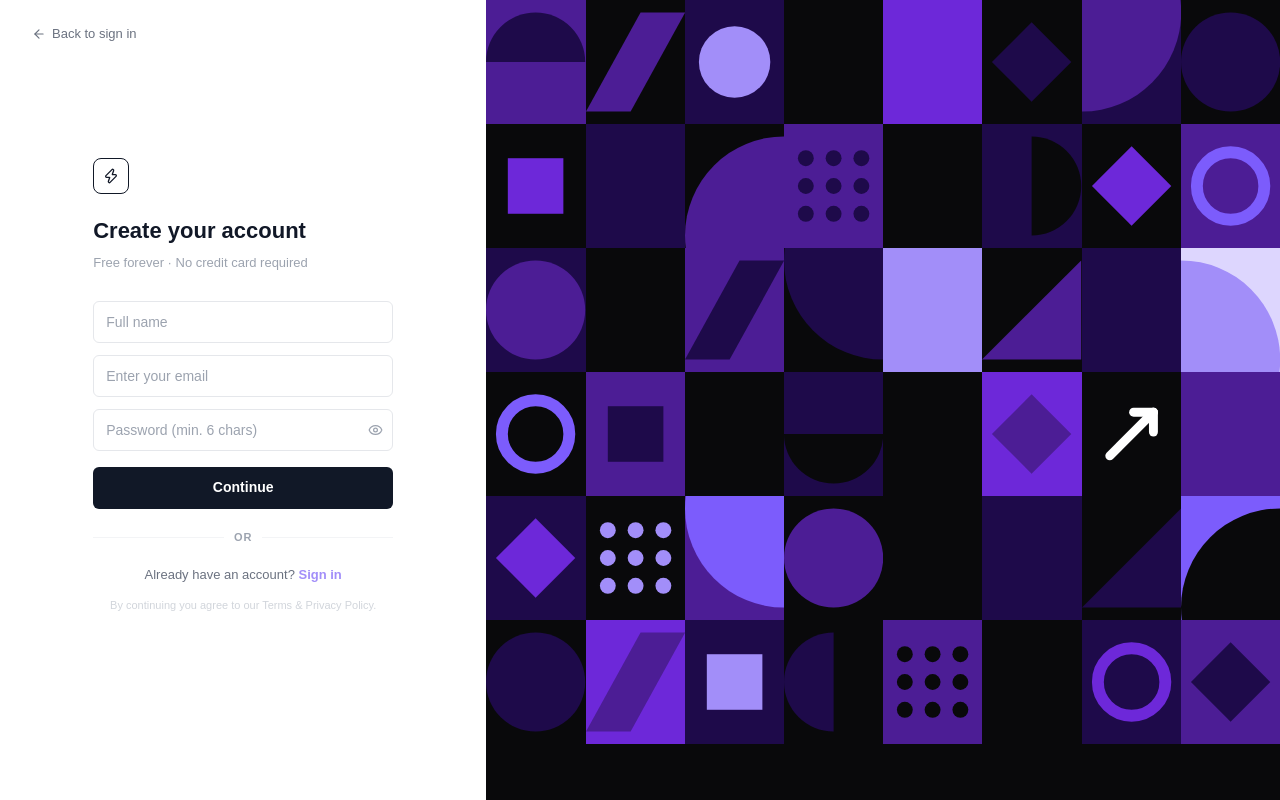
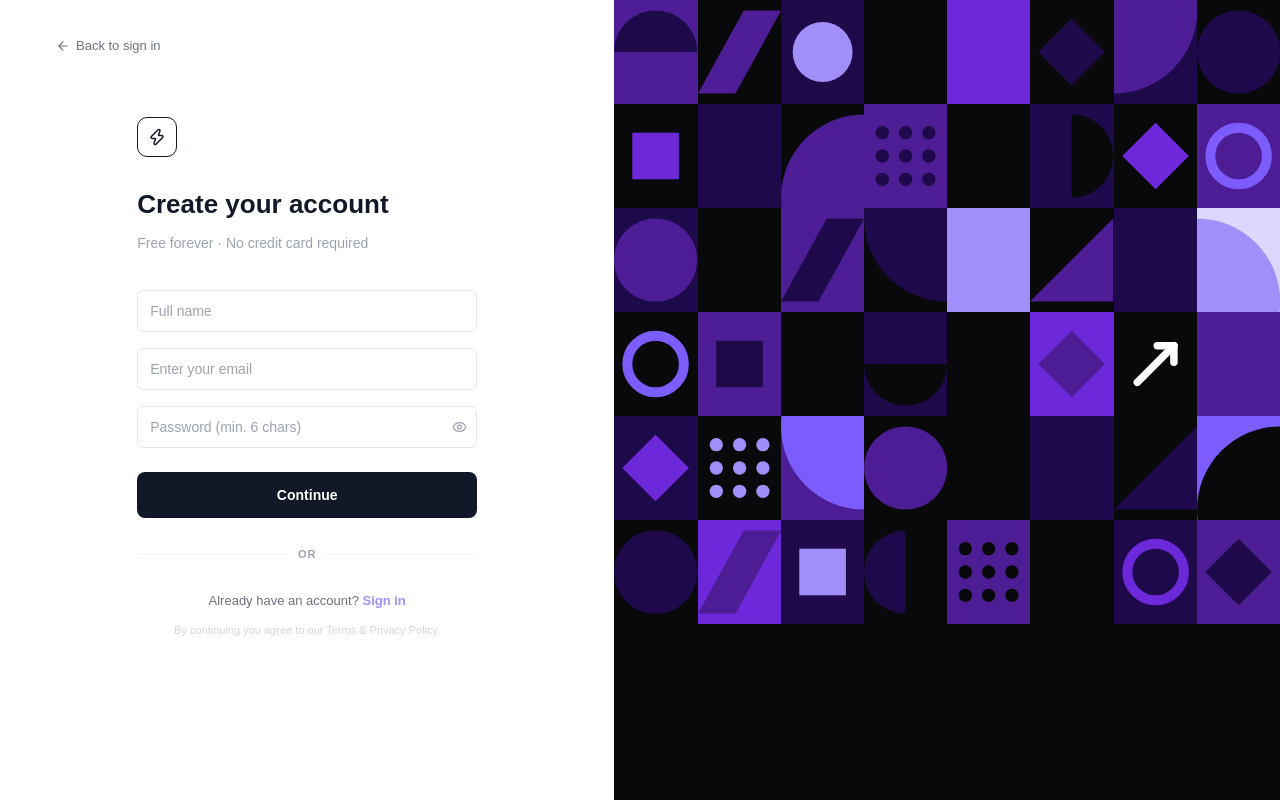
Before and after one commit to orphiclab/invoice-generator-, a Next.js app: page /register in a window 1280 px wide. Built offline with nearby package versions, Linux system fonts and the light colour scheme; a web font is replaced by a local one.

Commit message:
style: Increase whitespace on auth pages
- Widened left panel to 48% (was 38%)
- Increased padding around forms
- Increased gap between inputs
- Slightly larger title and icon

```diff
--- a/src/app/login/page.tsx
+++ b/src/app/login/page.tsx
@@ -128,23 +128,23 @@ export default function LoginPage() {
     <div style={{ display: 'flex', minHeight: '100vh', fontFamily: 'var(--font-fustat, system-ui, sans-serif)' }}>
 
       {/* ── Left: pure white form ── */}
-      <div style={{ flex: '0 0 38%', minWidth: 340, background: '#fff', display: 'flex', flexDirection: 'column', padding: '24px 32px' }}>
+      <div style={{ flex: '0 0 48%', minWidth: 420, background: '#fff', display: 'flex', flexDirection: 'column', padding: '36px 56px' }}>
         {/* Back link */}
         <Link href="/" style={{ display: 'inline-flex', alignItems: 'center', gap: 6, fontSize: 13, color: '#6b7280', textDecoration: 'none', marginBottom: 'auto' }}>
           <ArrowLeft size={14} /> Back to home
         </Link>
 
         {/* Form body */}
-        <div style={{ flex: 1, display: 'flex', flexDirection: 'column', justifyContent: 'center', maxWidth: 300, width: '100%', margin: '0 auto', paddingBottom: 48 }}>
+        <div style={{ flex: 1, display: 'flex', flexDirection: 'column', justifyContent: 'center', maxWidth: 340, width: '100%', margin: '0 auto', paddingBottom: 64 }}>
           {/* Icon */}
-          <div style={{ width: 36, height: 36, border: '1.5px solid #111827', borderRadius: 8, display: 'flex', alignItems: 'center', justifyContent: 'center', marginBottom: 20 }}>
-            <Zap size={16} color="#111827" />
+          <div style={{ width: 40, height: 40, border: '1.5px solid #111827', borderRadius: 10, display: 'flex', alignItems: 'center', justifyContent: 'center', marginBottom: 28 }}>
+            <Zap size={18} color="#111827" />
           </div>
 
-          <h1 style={{ fontSize: 22, fontWeight: 800, color: '#111827', margin: '0 0 6px' }}>Sign in to your account</h1>
-          <p style={{ fontSize: 13, color: '#9ca3af', margin: '0 0 28px' }}>Please continue to sign in to your business account</p>
+          <h1 style={{ fontSize: 26, fontWeight: 800, color: '#111827', margin: '0 0 8px' }}>Sign in to your account</h1>
+          <p style={{ fontSize: 14, color: '#9ca3af', margin: '0 0 36px', lineHeight: 1.6 }}>Please continue to sign in to your business account</p>
 
-          <form onSubmit={handleSubmit} style={{ display: 'flex', flexDirection: 'column', gap: 12 }}>
+          <form onSubmit={handleSubmit} style={{ display: 'flex', flexDirection: 'column', gap: 16 }}>
             <input
               type="email" placeholder="Enter  your email" value={form.email} required
               onChange={e => setForm({ ...form, email: e.target.value })}
@@ -168,13 +168,13 @@ export default function LoginPage() {
             </div>
 
             <button type="submit" disabled={loading}
-              style={{ width: '100%', height: 42, borderRadius: 6, border: 'none', background: '#111827', color: '#fff', fontSize: 14, fontWeight: 700, cursor: 'pointer', marginTop: 4, opacity: loading ? 0.7 : 1, transition: 'opacity .2s' }}>
+              style={{ width: '100%', height: 46, borderRadius: 8, border: 'none', background: '#111827', color: '#fff', fontSize: 14, fontWeight: 700, cursor: 'pointer', marginTop: 8, opacity: loading ? 0.7 : 1, transition: 'opacity .2s' }}>
               {loading ? 'Signing in…' : 'Continue'}
             </button>
           </form>
 
           {/* OR */}
-          <div style={{ display: 'flex', alignItems: 'center', gap: 10, margin: '20px 0' }}>
+          <div style={{ display: 'flex', alignItems: 'center', gap: 10, margin: '28px 0' }}>
             <div style={{ flex: 1, height: 1, background: '#f3f4f6' }} />
             <span style={{ fontSize: 11, color: '#9ca3af', fontWeight: 600, letterSpacing: 1 }}>OR</span>
             <div style={{ flex: 1, height: 1, background: '#f3f4f6' }} />
--- a/src/app/register/page.tsx
+++ b/src/app/register/page.tsx
@@ -121,20 +121,20 @@ export default function RegisterPage() {
     <div style={{ display: 'flex', minHeight: '100vh', fontFamily: 'var(--font-fustat, system-ui, sans-serif)' }}>
 
       {/* ── Left: white form ── */}
-      <div style={{ flex: '0 0 38%', minWidth: 340, background: '#fff', display: 'flex', flexDirection: 'column', padding: '24px 32px' }}>
+      <div style={{ flex: '0 0 48%', minWidth: 420, background: '#fff', display: 'flex', flexDirection: 'column', padding: '36px 56px' }}>
         <Link href="/login" style={{ display: 'inline-flex', alignItems: 'center', gap: 6, fontSize: 13, color: '#6b7280', textDecoration: 'none', marginBottom: 'auto' }}>
           <ArrowLeft size={14} /> Back to sign in
         </Link>
 
-        <div style={{ flex: 1, display: 'flex', flexDirection: 'column', justifyContent: 'center', maxWidth: 300, width: '100%', margin: '0 auto', paddingBottom: 48 }}>
-          <div style={{ width: 36, height: 36, border: '1.5px solid #111827', borderRadius: 8, display: 'flex', alignItems: 'center', justifyContent: 'center', marginBottom: 20 }}>
-            <Zap size={16} color="#111827" />
+        <div style={{ flex: 1, display: 'flex', flexDirection: 'column', justifyContent: 'center', maxWidth: 340, width: '100%', margin: '0 auto', paddingBottom: 64 }}>
+          <div style={{ width: 40, height: 40, border: '1.5px solid #111827', borderRadius: 10, display: 'flex', alignItems: 'center', justifyContent: 'center', marginBottom: 28 }}>
+            <Zap size={18} color="#111827" />
           </div>
 
-          <h1 style={{ fontSize: 22, fontWeight: 800, color: '#111827', margin: '0 0 6px' }}>Create your account</h1>
-          <p style={{ fontSize: 13, color: '#9ca3af', margin: '0 0 28px' }}>Free forever · No credit card required</p>
+          <h1 style={{ fontSize: 26, fontWeight: 800, color: '#111827', margin: '0 0 8px' }}>Create your account</h1>
+          <p style={{ fontSize: 14, color: '#9ca3af', margin: '0 0 36px', lineHeight: 1.6 }}>Free forever · No credit card required</p>
 
-          <form onSubmit={handleSubmit} style={{ display: 'flex', flexDirection: 'column', gap: 12 }}>
+          <form onSubmit={handleSubmit} style={{ display: 'flex', flexDirection: 'column', gap: 16 }}>
             <input
               type="text" placeholder="Full name" value={form.name} required
               onChange={e => setForm({ ...form, name: e.target.value })}
@@ -164,12 +164,12 @@ export default function RegisterPage() {
             </div>
 
             <button type="submit" disabled={loading}
-              style={{ width: '100%', height: 42, borderRadius: 6, border: 'none', background: '#111827', color: '#fff', fontSize: 14, fontWeight: 700, cursor: 'pointer', marginTop: 4, opacity: loading ? 0.7 : 1, transition: 'opacity .2s' }}>
+              style={{ width: '100%', height: 46, borderRadius: 8, border: 'none', background: '#111827', color: '#fff', fontSize: 14, fontWeight: 700, cursor: 'pointer', marginTop: 8, opacity: loading ? 0.7 : 1, transition: 'opacity .2s' }}>
               {loading ? 'Creating account…' : 'Continue'}
             </button>
           </form>
 
-          <div style={{ display: 'flex', alignItems: 'center', gap: 10, margin: '20px 0' }}>
+          <div style={{ display: 'flex', alignItems: 'center', gap: 10, margin: '28px 0' }}>
             <div style={{ flex: 1, height: 1, background: '#f3f4f6' }} />
             <span style={{ fontSize: 11, color: '#9ca3af', fontWeight: 600, letterSpacing: 1 }}>OR</span>
             <div style={{ flex: 1, height: 1, background: '#f3f4f6' }} />
```
